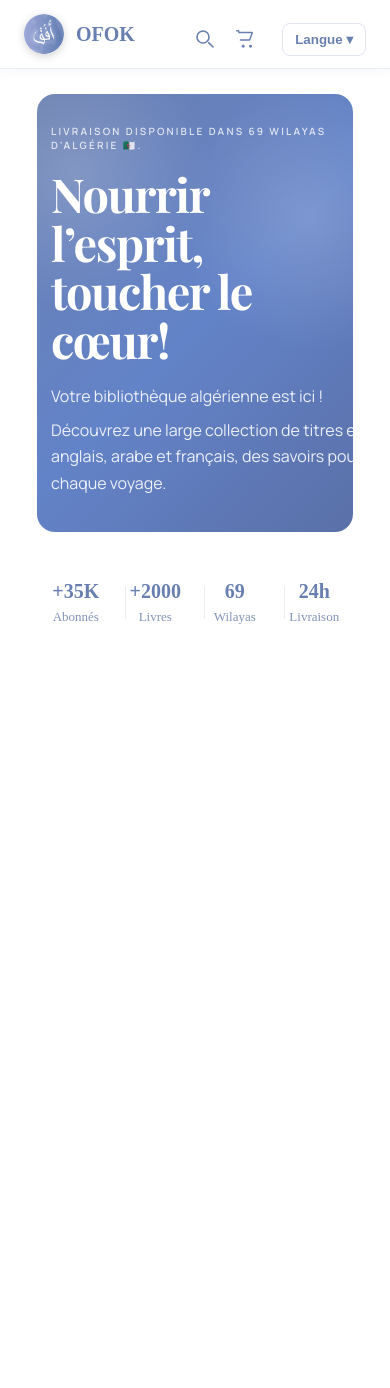
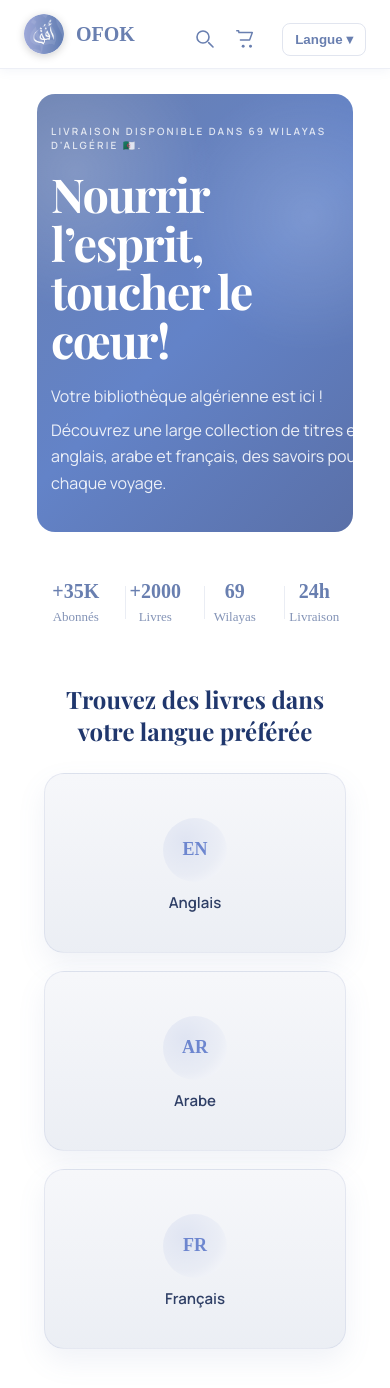
Before and after one commit to loubnaamez10/OFOKstore_website, a React (Vite) app in the folder client/: page / in a window 390 px wide. Before the commit the page ends 844 px from the top, so only its background shows below. Built offline with nearby package versions, Linux system fonts and the light colour scheme.

Commit message:
the books languages

```diff
--- a/client/src/pages/Books.jsx
+++ b/client/src/pages/Books.jsx
@@ -1,3 +1,24 @@
+import { useSearchParams } from "react-router-dom";
+
+const BOOKS_TITLES = {
+  en: "English books",
+  fr: "Livres en français",
+  ar: "الكتب العربية",
+};
+
+const CATEGORY_TITLES = {
+  quran: "Quran & Tafsir",
+  children: "Children's Books",
+  "self-development": "Self Development",
+  history: "History & Biography",
+};
+
 export default function Books() {
-  return <h1>Liste des livres</h1>;
+  const [searchParams] = useSearchParams();
+  const lang = searchParams.get("lang") || "en";
+  const category = searchParams.get("category");
+  const categoryTitle = category ? CATEGORY_TITLES[category] : null;
+  const title = BOOKS_TITLES[lang] || BOOKS_TITLES.en;
+
+  return <h1>{categoryTitle || title}</h1>;
 }
--- a/client/src/pages/Home.css
+++ b/client/src/pages/Home.css
@@ -209,3 +209,103 @@
   .stat__num { font-size: 20px; }
   .stat__label { font-size: 13px; }
 }
+
+.home-categories {
+  width: 100%;
+  display: flex;
+  justify-content: center;
+  margin-top: 22px;
+  padding: 0 0 12px;
+}
+
+.home-categories__inner {
+  width: 100%;
+  max-width: 1100px;
+  padding: 14px 16px 0;
+}
+
+.home-categories__title {
+  margin: 0;
+  text-align: center;
+  font-family: "Playfair Display", Georgia, serif;
+  font-size: clamp(28px, 2.6vw, 38px);
+  font-weight: 700;
+  color: #20376d;
+}
+
+.home-categories__grid {
+  margin-top: 26px;
+  display: grid;
+  grid-template-columns: repeat(4, minmax(0, 1fr));
+  gap: 18px;
+}
+
+.home-categories__grid--languages {
+  grid-template-columns: repeat(3, minmax(0, 1fr));
+}
+
+.home-categories__card {
+  min-height: 142px;
+  padding: 20px 16px 16px;
+  border-radius: 20px;
+  background: linear-gradient(180deg, rgba(246, 247, 250, 0.98) 0%, rgba(235, 238, 244, 0.98) 100%);
+  border: 1px solid rgba(105, 127, 176, 0.12);
+  box-shadow: 0 12px 28px rgba(105, 127, 176, 0.1);
+  text-decoration: none;
+  display: flex;
+  flex-direction: column;
+  align-items: center;
+  justify-content: center;
+  gap: 10px;
+  transition: transform 0.2s ease, box-shadow 0.2s ease, border-color 0.2s ease;
+}
+
+.home-categories__card:hover {
+  transform: translateY(-1px);
+  box-shadow: 0 16px 30px rgba(105, 127, 176, 0.14);
+  border-color: rgba(105, 127, 176, 0.16);
+}
+
+.home-categories__icon {
+  width: 64px;
+  height: 64px;
+  border-radius: 999px;
+  display: grid;
+  place-items: center;
+  font-size: 18px;
+  font-weight: 800;
+  color: #6d86cf;
+  background: radial-gradient(circle at 35% 35%, rgba(109, 134, 207, 0.14) 0%, rgba(109, 134, 207, 0.06) 58%, rgba(255,255,255,0.7) 100%);
+}
+
+.home-categories__label {
+  font-family: "Manrope", "Segoe UI", sans-serif;
+  font-size: 15px;
+  font-weight: 700;
+  text-align: center;
+  color: #2f3f66;
+}
+
+@media (max-width: 720px) {
+  .home-categories__grid {
+    grid-template-columns: repeat(2, minmax(0, 1fr));
+  }
+
+  .home-categories__grid--languages {
+    grid-template-columns: repeat(2, minmax(0, 1fr));
+  }
+
+  .home-categories__title {
+    font-size: 24px;
+  }
+}
+
+@media (max-width: 480px) {
+  .home-categories__grid {
+    grid-template-columns: 1fr;
+  }
+
+  .home-categories__grid--languages {
+    grid-template-columns: 1fr;
+  }
+}
--- a/client/src/pages/Home.jsx
+++ b/client/src/pages/Home.jsx
@@ -1,12 +1,25 @@
 import "./Home.css";
+import { Link } from "react-router-dom";
 import { useLang } from "../context/LangContext";
+
+const LANGUAGE_CARDS = [
+  { key: "en", icon: "EN", label: "English" },
+  { key: "ar", icon: "AR", label: "Arabic" },
+  { key: "fr", icon: "FR", label: "French" },
+];
 
 const HERO_TEXT = {
   en: {
     eyebrow: "Delivery Available To 69 Provinces In Algeria 🇩🇿.",
-    titleMain: "Nourish the mind, touch\n the heart!",
+    titleMain: "Inspire mind & heart!",
     line1: "Your Algerian library is here!",
     line2: "Discover a wide collection of English, Arabic & French titles, knowledge for every journey.",
+    languagesTitle: "Find books in your favorite language",
+    languageCards: [
+      { key: "en", icon: "EN", label: "English" },
+      { key: "ar", icon: "AR", label: "Arabic" },
+      { key: "fr", icon: "FR", label: "French" },
+    ],
     stats: [
       { num: "+35K", label: "Followers" },
       { num: "+2000", label: "Books" },
@@ -19,6 +32,12 @@ const HERO_TEXT = {
     titleMain: "Nourrir l’esprit, toucher le cœur!",
     line1: "Votre bibliothèque algérienne est ici !",
     line2: "Découvrez une large collection de titres en anglais, arabe et français, des savoirs pour chaque voyage.",
+    languagesTitle: "Trouvez des livres dans votre langue préférée",
+    languageCards: [
+      { key: "en", icon: "EN", label: "Anglais" },
+      { key: "ar", icon: "AR", label: "Arabe" },
+      { key: "fr", icon: "FR", label: "Français" },
+    ],
     stats: [
       { num: "+35K", label: "Abonnés" },
       { num: "+2000", label: "Livres" },
@@ -32,6 +51,12 @@ const HERO_TEXT = {
     titleBreak: "العقول والقلوب",
     line1: "مكتبتك الجزائرية هنا!",
     line2: "اكتشف مجموعة واسعة من العناوين بالإنجليزية والعربية والفرنسية، المعرفة لكل رحلة.",
+    languagesTitle: "ابحث عن كتب بلغتك المفضلة",
+    languageCards: [
+      { key: "en", icon: "EN", label: "الإنجليزية" },
+      { key: "ar", icon: "AR", label: "العربية" },
+      { key: "fr", icon: "FR", label: "الفرنسية" },
+    ],
     stats: [
       { num: "+35K", label: "متابعون" },
       { num: "+2000", label: "كتاب" },
@@ -79,6 +104,29 @@ export default function Home() {
           ))}
         </div>
       </section>
+
+      <section className="home-categories" aria-labelledby="home-categories-title">
+        <div className="home-categories__inner">
+          <h2 id="home-categories-title" className="home-categories__title">
+            {t.languagesTitle}
+          </h2>
+
+          <div className="home-categories__grid home-categories__grid--languages">
+            {t.languageCards.map((card) => (
+              <Link
+                key={card.key}
+                className="home-categories__card"
+                to={`/books?lang=${encodeURIComponent(card.key)}`}
+              >
+                <span className="home-categories__icon" aria-hidden="true">
+                  {card.icon}
+                </span>
+                <span className="home-categories__label">{card.label}</span>
+              </Link>
+            ))}
+          </div>
+        </div>
+      </section>
     </>
   );
 }
```
